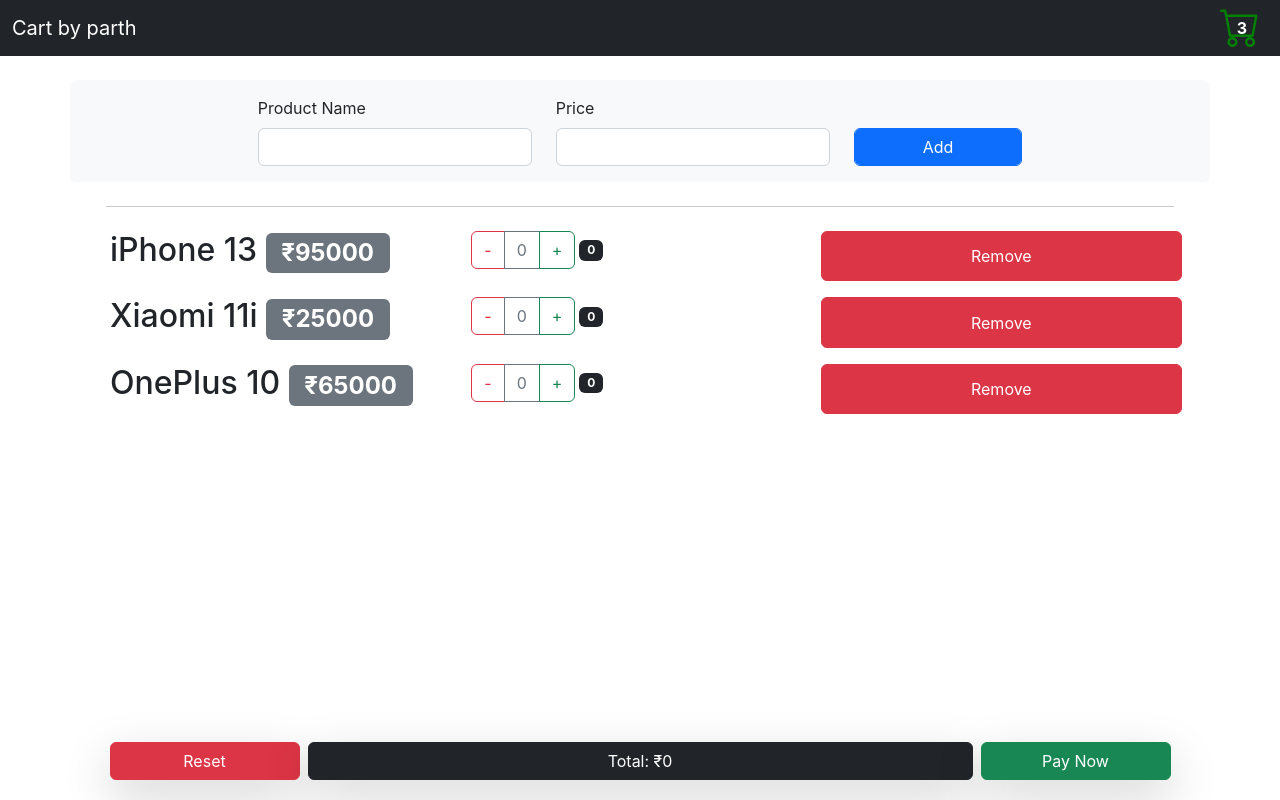
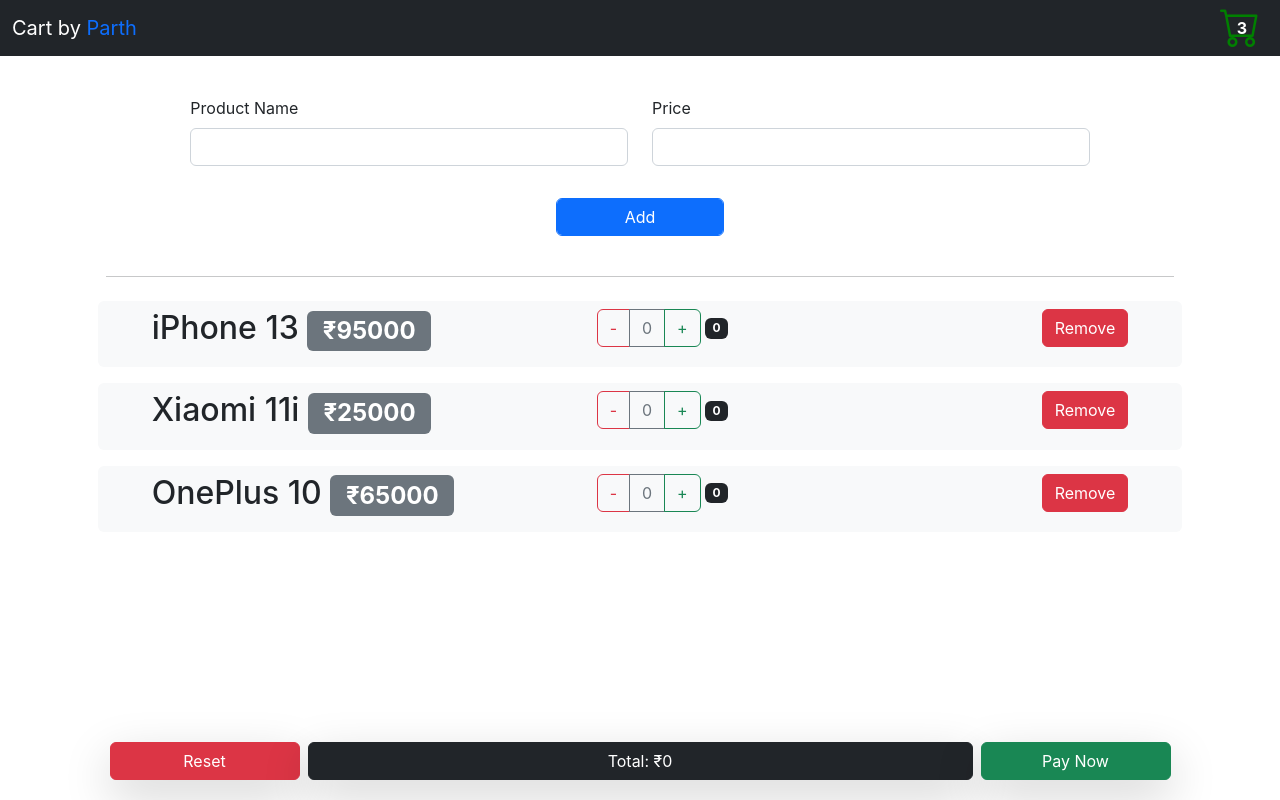
Before and after one commit to parthgc/cartbyparth, a React (Create React App) app: page / in a window 1280 px wide. Built offline with nearby package versions, Linux system fonts and the light colour scheme.

Commit message:
ui update

```diff
--- a/src/components/AddItem.js
+++ b/src/components/AddItem.js
@@ -10,13 +10,13 @@
     }
     render() {
         return (
-            <form className="p-3 row d-flex justify-content-center bg-light rounded" onSubmit={(e) => { e.preventDefault(); this.props.addItem(this.state.productname, Number(this.state.productprice))}}>
-                <div className="col-auto">
+            <form className="p-3 row d-flex justify-content-center" onSubmit={(e) => { e.preventDefault(); this.props.addItem(this.state.productname, Number(this.state.productprice))}}>
+                <div className="col-5">
                     <label htmlFor="name" className="form-label">Product Name</label>
                     <input type="text" className="form-control" name="productname" onChange={(e)=>{this.setState({productname: e.currentTarget.value})}} value={this.state.productname} aria-describedby="name" id="name" />
                     {/* <div id="emailHelp" className="form-text">We'll never share your email with anyone else.</div> */}
                 </div>
-                <div className="col-auto">
+                <div className="col-5">
                     <label htmlFor="price" className="form-label">Price</label>
                     <input type="number" className="form-control" name="productprice" onChange={(e)=>{this.setState({productprice: Number(e.currentTarget.value)})}} value={this.state.productprice} id="price" />
                 </div>
--- a/src/components/Navbar.js
+++ b/src/components/Navbar.js
@@ -9,7 +9,7 @@
         return (
             <nav className="navbar navbar-expand-lg navbar-dark bg-dark fixed-top">
                 <div className="container-fluid">
-                    <a className="navbar-brand" href="">Cart by parth</a>
+                    <a className="navbar-brand" href="">Cart by <a href="https://www.linkedin.com/in/parth-chudasama-20032000/" style={{textDecoration: 'none',}}>Parth</a></a>
                     <i id="bottom" className="bi bi-cart"></i>
                     <a id="top">{this.props.count}</a>
                 </div>
--- a/src/components/Product.js
+++ b/src/components/Product.js
@@ -2,11 +2,11 @@
 
 export default function Product(props) {
     return (
-        <div className="row m-3 d-flex justify-content-center">
-            <div className="col-4">
+        <div className="row m-3 d-flex justify-content-center p-2 bg-light rounded">
+            <div className="col-5">
                 <h2>{props.product.name} <span class="badge bg-secondary">₹{props.product.price}</span></h2>
             </div>
-            <div className="col-4">
+            <div className="col-5">
                 <div className="btn-group" role="group" aria-label="Basic outlined example">
                     <button type="button" className="btn btn-outline-danger" onClick={() => {props.minusQuantity(props.index)}}> - </button>
                     <button type="button" className="btn btn-outline-secondary">{props.product.quantity}</button>
@@ -14,7 +14,9 @@
                 </div>
                 <span className="badge bg-dark m-1">{props.product.quantity*props.product.price}</span>
             </div>
-            <button className="btn btn-danger col" onClick={() => {props.remove(props.index)}} >Remove</button>
+            <div className="col-auto">
+                <button className="btn btn-danger" onClick={() => {props.remove(props.index)}} >Remove</button>
+            </div>
         </div>
     )
 }
```
